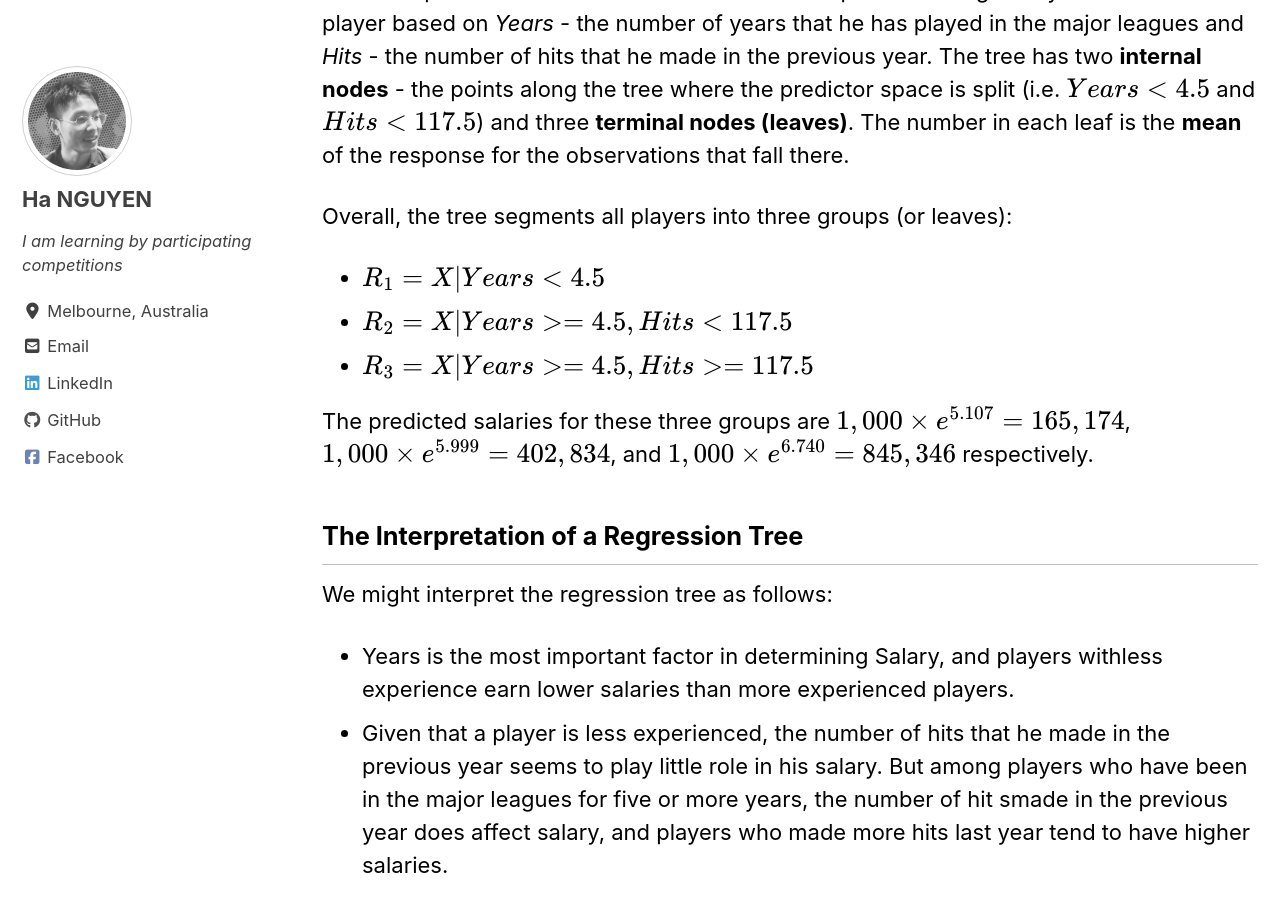
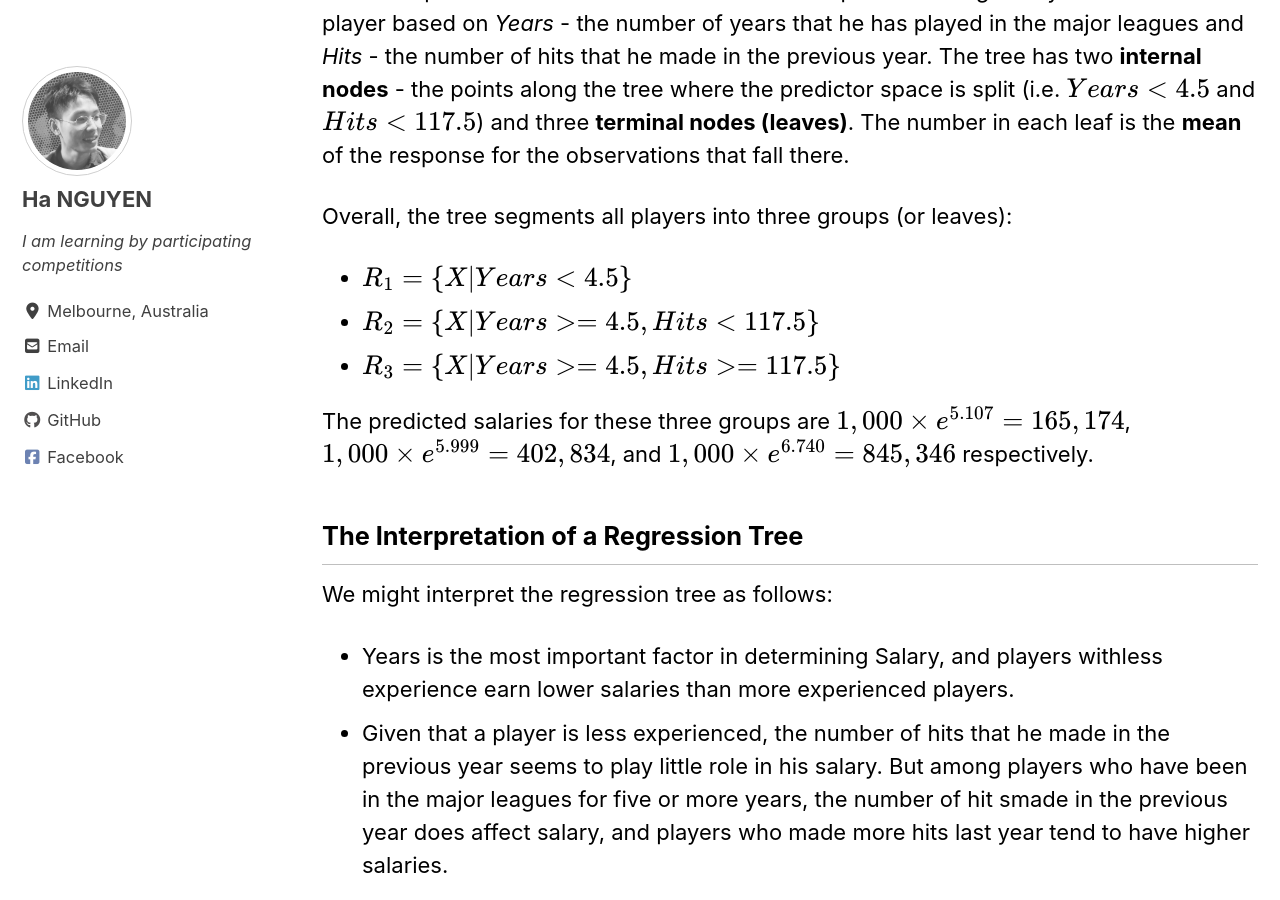
Before and after one commit to datasciblog/datasciblog.github.io, a Jekyll site: the page built from _posts/2020-02-18-tree-boosting-01.md, in a window 1280 px wide and 900 px high, scrolled down 1572 px. Built offline with Jekyll 4.4.1, drawn with Linux system fonts in a browser that asks for light colours; cached includes are drawn as plain includes; nearby versions of some CDN libraries; formulas are drawn with MathJax 3; some of the changed text lies outside the part shown.

```diff
--- a/_posts/2020-02-18-tree-boosting-01.md
+++ b/_posts/2020-02-18-tree-boosting-01.md
@@ -34,9 +34,9 @@ toc_icon: "cog"
 The example shows how to use a decision tree to predict the *log* salary of a baseball player based on *Years* - the number of years that he has played in the major leagues and *Hits* - the number of hits that he made in the previous year. The tree has two **internal nodes** - the points along the tree where the predictor space is split (i.e. $Years < 4.5$ and $Hits < 117.5$) and three **terminal nodes (leaves)**. The number in each leaf is the **mean** of the response for the observations that fall there.
 
 Overall, the tree segments all players into three groups (or leaves):
-- $R_1 = \{ X \| Years<4.5 \}$
-- $R_2 = \{ X \| Years>=4.5,Hits<117.5 \}$
-- $R_3 = \{ X \| Years>=4.5, Hits>=117.5 \}$
+- $R_1 = \\{ X \| Years<4.5 \\}$
+- $R_2 = \\{ X \| Years>=4.5,Hits<117.5 \\}$
+- $R_3 = \\{ X \| Years>=4.5, Hits>=117.5 \\}$
 
 The predicted salaries for these three groups are $1,000 \times e^{5.107} = 165,174$, $1,000 \times e^{5.999} = 402,834$, and $1,000 \times e^{6.740} = 845,346$ respectively.
 
@@ -63,7 +63,7 @@ Unfortunately, it is computationally infeasible to consider every possible parti
 - It is **greedy** because at each step of the tree-building process, the best split is made at that particular step, rather than looking ahead and picking a split that will lead to a better tree in some future steps.
 
 In order to perform recursive binary splitting:
-- We first select the predictor $X_j$ and the cutpoint $s$ such that splitting the predictor space into the regions $ \{ X \| X_j < s \}$ and $ \{ X \| X_j ≥ s \}$ leads to the greatest possible reduction in $RSS$. That is, we consider all predictors $X_1, ... , X_p$, and all possible values of the cutpoint $s$ for each of the predictors, and then choose the predictor and cutpoint such that there sulting tree has the lowest $RSS$.
+- We first select the predictor $X_j$ and the cutpoint $s$ such that splitting the predictor space into the regions $ \\{ X \| X_j < s \\}$ and $ \\{ X \| X_j ≥ s \\}$ leads to the greatest possible reduction in $RSS$. That is, we consider all predictors $X_1, ... , X_p$, and all possible values of the cutpoint $s$ for each of the predictors, and then choose the predictor and cutpoint such that there sulting tree has the lowest $RSS$.
 - Next, we repeat the process, looking for the best predictor and best cutpoint in order to split the data further so as to minimize the $RSS$ within each of the resulting regions.
 
 The process continues until a stopping criterion is reached; for instance, we may continue until no region contains more than five observations.
```
